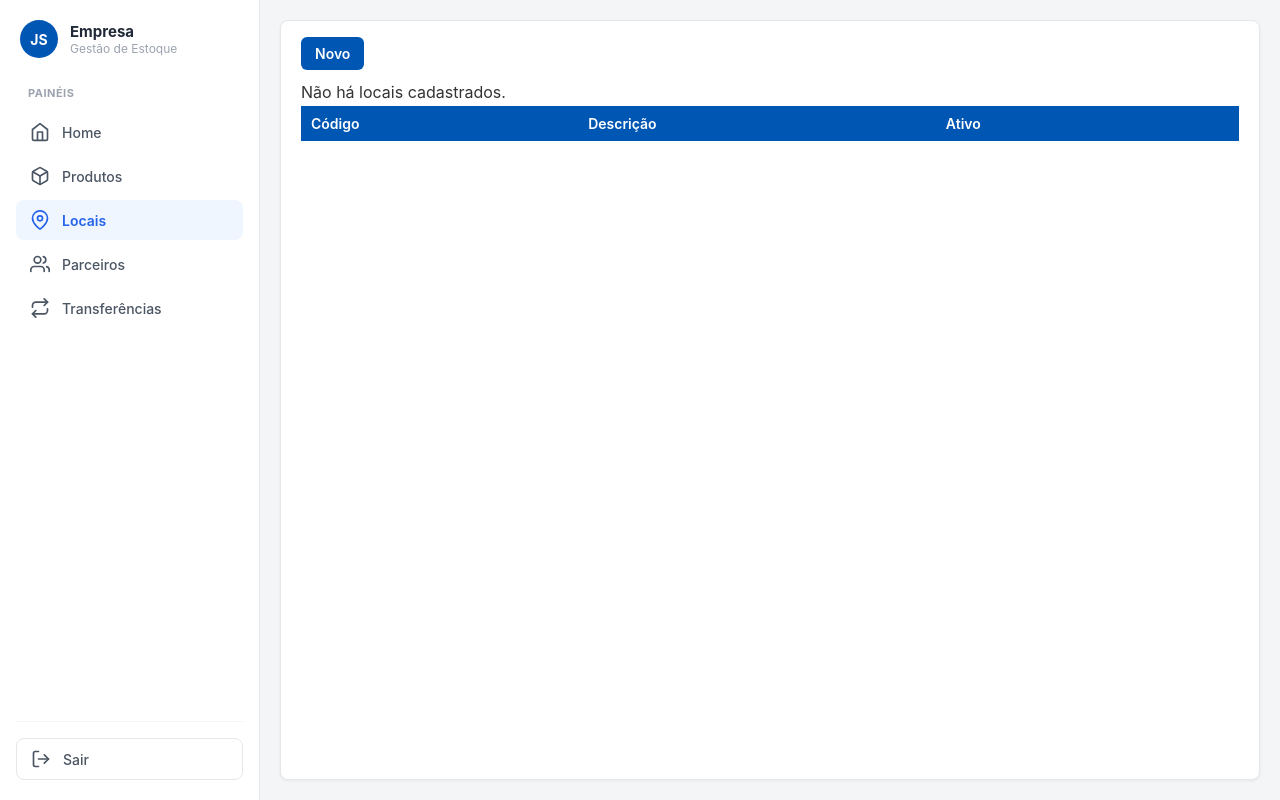
After one commit to Dev-JeffSouza/inventory-management, an ASP.NET Core app: template src/InventoryManagement.Web/Views/Location/List.cshtml in a window 1280 px wide. The commit adds this page. Run offline with ASP.NET Core 8, Linux system fonts and the light colour scheme; the template is opened without the code that fills it, so the values that code supplies are empty.

Commit message:
feat: adiciona listagem de locais de estoque.

```diff
--- a/src/InventoryManagement.Repositories/Entities/Location.cs
+++ b/src/InventoryManagement.Repositories/Entities/Location.cs
@@ -1,6 +1,3 @@
-using System;
-using System.Collections.Generic;
-using System.Text;
 
 namespace InventoryManagement.Repositories.Entities
 {
--- a/src/InventoryManagement.Services/Models/Location/LocationResult.cs
+++ b/src/InventoryManagement.Services/Models/Location/LocationResult.cs
@@ -1,6 +1,3 @@
-using System;
-using System.Collections.Generic;
-using System.Text;
 
 namespace InventoryManagement.Services.Models.Location
 {
--- a/src/InventoryManagement.Web/Program.cs
+++ b/src/InventoryManagement.Web/Program.cs
@@ -26,10 +26,12 @@ var connectionString = builder.Configuration.GetConnectionString("InventoryManag
 //Injeção das dependências
 builder.Services.AddScoped<IUserService, UserService>();
 builder.Services.AddScoped<IProductService, ProductService>();
+builder.Services.AddScoped<ILocationService, LocationService>();
 
 //Inicialização das interfaces com a connectionString
 builder.Services.AddScoped<IUserRepository, UserRepository>(u => new UserRepository(connectionString!));
 builder.Services.AddScoped<IProductRepository, ProductRepository>(p => new ProductRepository(connectionString!));
+builder.Services.AddScoped<ILocationRepository, LocationRepository>(l => new LocationRepository(connectionString!));
 
 var app = builder.Build();
 
--- /dev/null
+++ b/src/InventoryManagement.Web/Views/Location/List.cshtml
@@ -0,0 +1,55 @@
+@using InventoryManagement.Web.Models.Panel
+@model IList<InventoryManagement.Web.Models.Location.ListViewModel>
+
+@{
+    ViewData["Title"] = "Locais";
+    ViewData["Panel"] = Panel.Locais;
+}
+
+@section Styles {
+    <link rel="stylesheet" href="~/css/pages/list-location.css" />
+    <lik rel="stylesheet" href="~/css/pages/modal.css" />
+}
+
+<div class="container-listlocation">
+    <div class="container-btn">
+        <a class="btn-register" asp-controller="Location" asp-action="Create">Novo</a>
+    </div>
+
+    <table class="table-listlocation">
+        <thead>
+            <tr>
+                <th>Código</th>
+                <th>Descrição</th>
+                <th>Ativo</th>
+                <th></th>
+            </tr>
+        </thead>
+
+        <tbody>
+
+            @if (Model?.Count > 0)
+            {
+                @foreach (var location in Model)
+                {
+                    <tr>
+                        <td>@location.CodLocal</td>
+                        <td>@location.Description</td>
+                        <td>@location.Active</td>
+                        <td id="col-edit">
+                            <a class="btn-edit">
+                                Editar
+                            </a>
+                        </td>
+                    </tr>
+                }
+            }
+            else
+            {
+                <p>Não há locais cadastrados.</p>
+            }
+
+        </tbody>
+    </table>
+
+</div>
--- a/src/InventoryManagement.Web/Views/Shared/Components/Panel/Default.cshtml
+++ b/src/InventoryManagement.Web/Views/Shared/Components/Panel/Default.cshtml
@@ -35,7 +35,7 @@
             </li>
 
             <li>
-                <a class="nav-item @(Model.Active == Panel.Locais ? "active" : string.Empty)" asp-controller="Location" asp-action="Create">
+                <a class="nav-item @(Model.Active == Panel.Locais ? "active" : string.Empty)" asp-controller="Location" asp-action="List">
                     <svg width="20" height="20" viewBox="0 0 24 24" fill="none" stroke="currentColor" stroke-width="2" stroke-linecap="round" stroke-linejoin="round"><path d="M21 10c0 7-9 13-9 13s-9-6-9-13a9 9 0 0 1 18 0z"></path><circle cx="12" cy="10" r="3"></circle></svg>
                     <span>Locais</span>
                 </a>
--- /dev/null
+++ b/src/InventoryManagement.Web/wwwroot/css/pages/list-location.css
@@ -0,0 +1,120 @@
+.container-listlocation {
+    display: flex;
+    flex: 1;
+    flex-direction: column;
+    box-sizing: border-box;
+    width: 100%;
+    padding: 16px 20px;
+    background: #ffffff;
+    border-radius: 8px;
+    border: 1px solid #e5e7eb;
+    box-shadow: 0 1px 3px rgba(0, 0, 0, 0.06);
+    -webkit-overflow-scrolling: touch;
+    overflow-x: auto;
+}
+
+.container-btn {
+    display: flex;
+    flex-direction: row;
+    align-items: center;
+    justify-content: space-between;
+    padding: 0 0 12px 0;
+    width: 100%;
+    box-sizing: border-box;
+}
+
+.btn-register {
+    display: inline-flex;
+    align-items: center;
+    width: fit-content;
+    padding: 8px 14px;
+    background-color: #0056b3;
+    color: #ffffff;
+    text-decoration: none;
+    border-radius: 6px;
+    font-size: 0.875rem;
+    font-weight: 600;
+    cursor: pointer;
+    transition: background-color 0.2s ease;
+}
+
+    .btn-register:hover {
+        background-color: #1d4ed8;
+    }
+
+.table-listlocation {
+    width: 100%;
+    border-collapse: collapse;
+    font-family: Arial, sans-serif;
+    font-size: 0.875rem;
+    background-color: #ffffff;
+    margin-top: 4px;
+}
+
+    .table-listlocation th {
+        background-color: #0056b3;
+        color: #ffffff;
+        text-align: left;
+        padding: 9px 10px;
+        font-weight: 600;
+        white-space: nowrap;
+    }
+
+    .table-listlocation td {
+        text-align: left;
+        vertical-align: middle;
+        padding: 8px 10px;
+        border-bottom: 1px solid #e5e7eb;
+        color: #1f2937;
+    }
+
+        .table-listlocation td:nth-child(1), /* Código */
+        .table-listlocation td:nth-child(2), /* Descrição */
+        .table-listlocation td:nth-child(3), /* Ativo */
+        {
+            white-space: nowrap;
+        }
+
+    .table-listlocation tbody tr:nth-child(even) {
+        background-color: #f9fafb;
+    }
+
+    .table-listlocation tbody tr:hover {
+        background-color: #eef4ff;
+    }
+
+.btn-edit {
+    display: inline-flex;
+    align-items: center;
+    justify-content: center;
+    gap: 4px;
+    width: fit-content;
+    background-color: transparent;
+    color: #0056b3;
+    text-decoration: none;
+    padding: 4px 8px;
+    border-radius: 5px;
+    font-size: 0.8125rem;
+    font-weight: 600;
+    cursor: pointer;
+    border: 1px solid transparent;
+    white-space: nowrap;
+    transition: background-color 0.15s ease, color 0.15s ease, border-color 0.15s ease;
+}
+
+    .btn-edit:hover {
+        background-color: #eef4ff;
+        border-color: #bfdbfe;
+        color: #1d4ed8;
+        text-decoration: none;
+    }
+
+    .btn-edit:active {
+        background-color: #dbeafe;
+    }
+
+#col-edit {
+    text-align: center;
+    padding: 6px 8px;
+    white-space: nowrap;
+}
```
Also changed, not shown: src/InventoryManagement.Repositories/LocationRepository.cs (added, +73 -0 lines), src/InventoryManagement.Services/LocationService.cs (added, +49 -0 lines), src/InventoryManagement.Services/Mappings/LocationMapping.cs (added, +27 -0 lines), src/InventoryManagement.Services/Models/Location/CreateLocationRequest.cs (added, +10 -0 lines), src/InventoryManagement.Services/Models/Location/CreateLocationResult.cs (added, +8 -0 lines), src/InventoryManagement.Web/Controllers/LocationController.cs (+33 -1 lines), src/InventoryManagement.Web/Mappings/LocationMapping.cs (added, +27 -0 lines), src/InventoryManagement.Web/Models/Location/ListViewModel.cs (added, +11 -0 lines).
